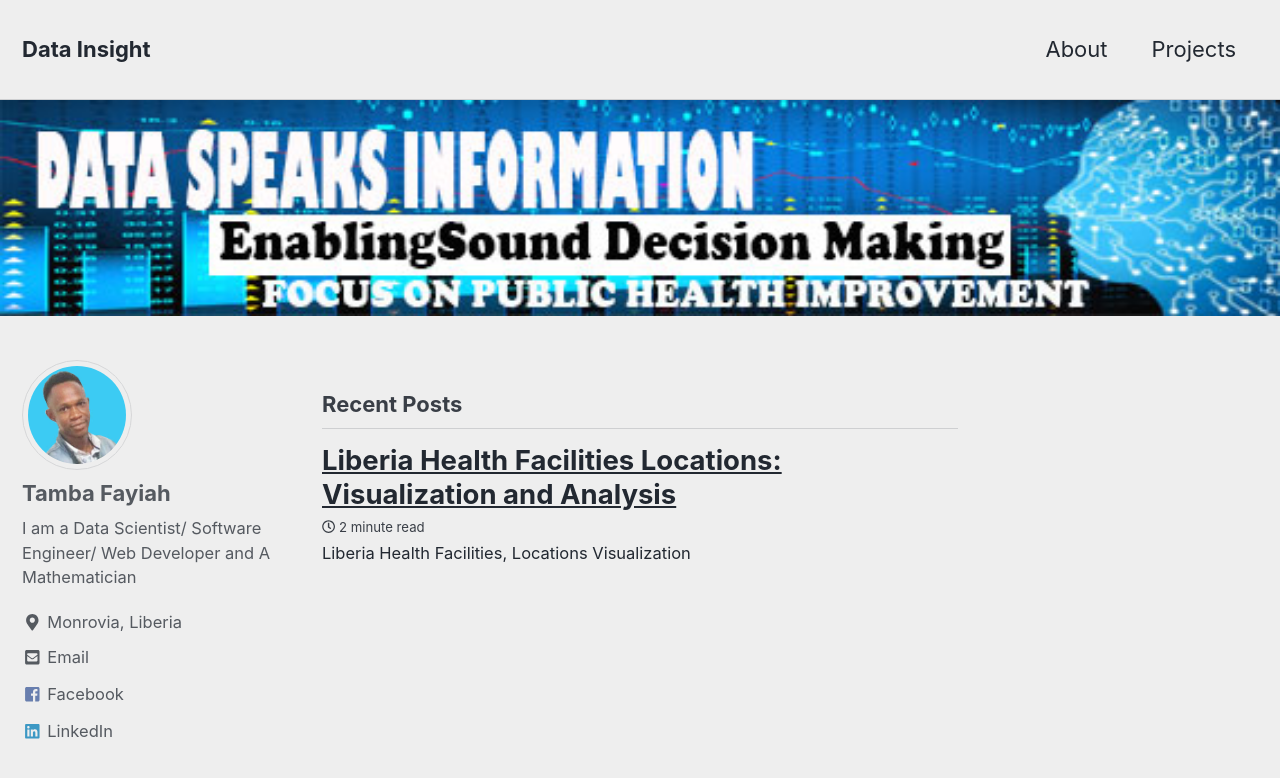
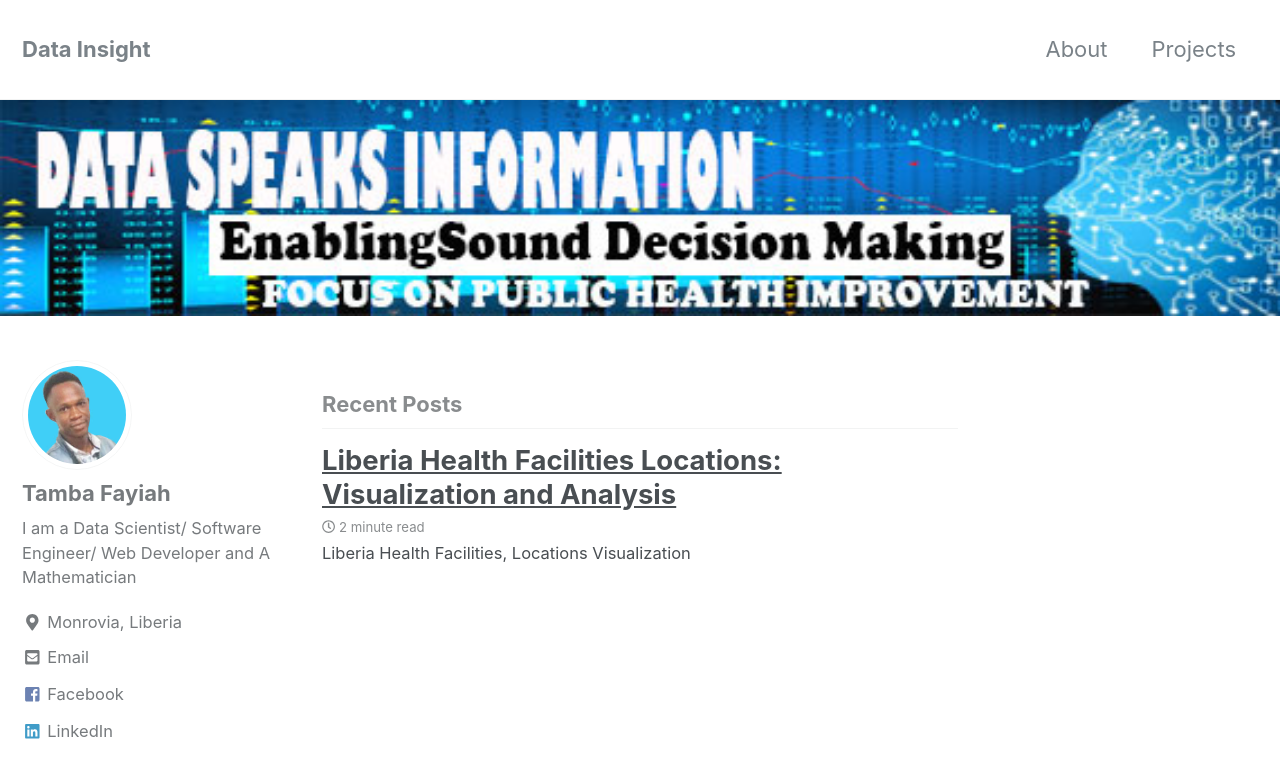
Before and after one commit to tfayiah/tfayiah.github.io, a Jekyll site: the page built from index.html, in a window 1280 px wide and 900 px high. Shown: the top 778 px of the window. Built offline with Jekyll 4.4.1, drawn with Linux system fonts in a browser that asks for light colours; nearby versions of some CDN libraries; the list of posts is cut into pages by our own code.

Commit message:
add Existing File

```diff
--- a/_config.yml
+++ b/_config.yml
@@ -12,7 +12,7 @@
 
 # theme                  : "minimal-mistakes-jekyll"
 # remote_theme           : "mmistakes/minimal-mistakes"
-minimal_mistakes_skin    :  "air" #"default" , "air", "default", "air"  , "aqua", "contrast", "dark", "dirt", "neon", "mint", "plum", "sunrise"
+minimal_mistakes_skin    :  "default" #"default" , "air", "default", "air"  , "aqua", "contrast", "dark", "dirt", "neon", "mint", "plum", "sunrise"
 
 # Site Settings
 locale                   : "en-US"
```
